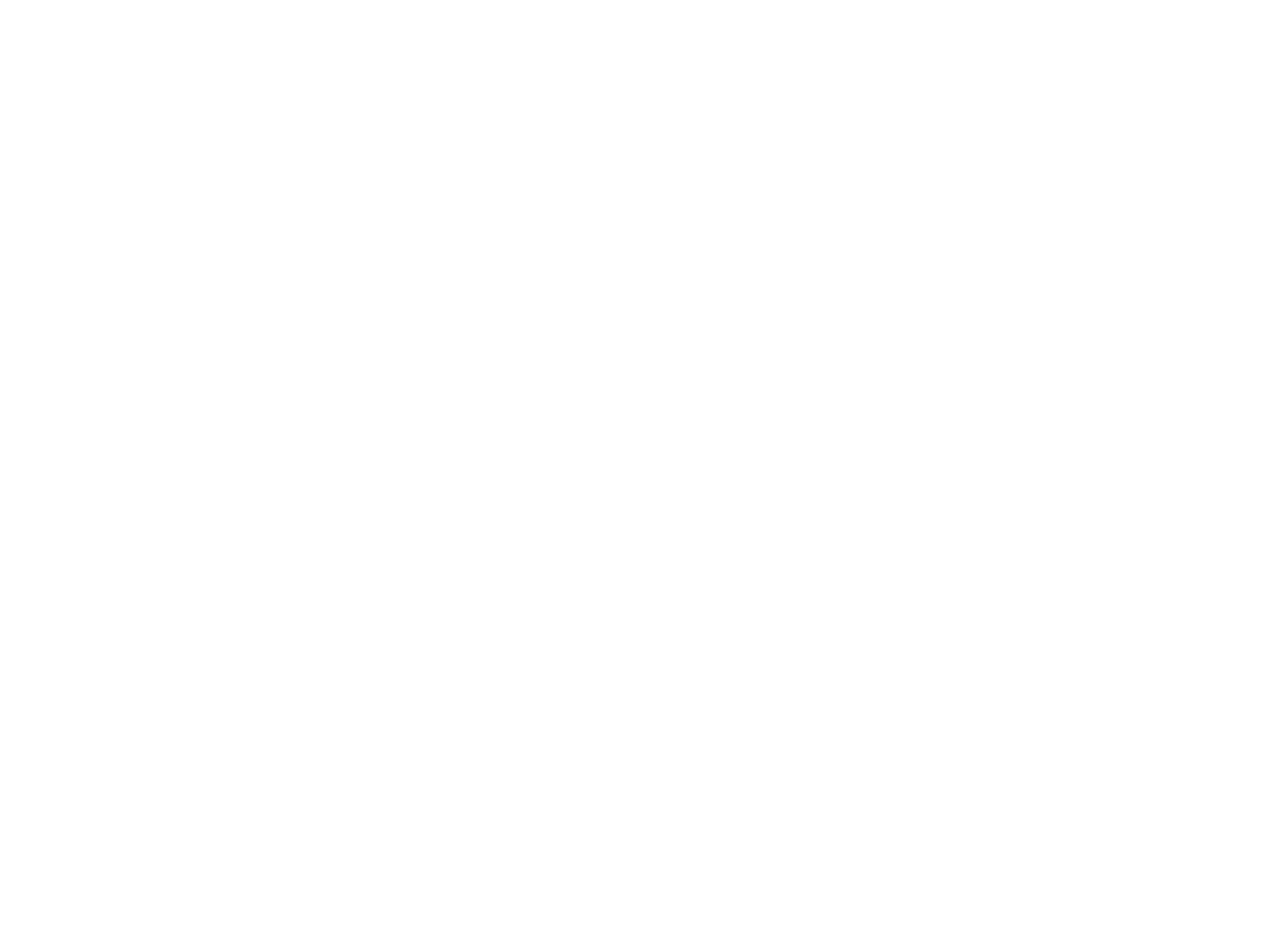
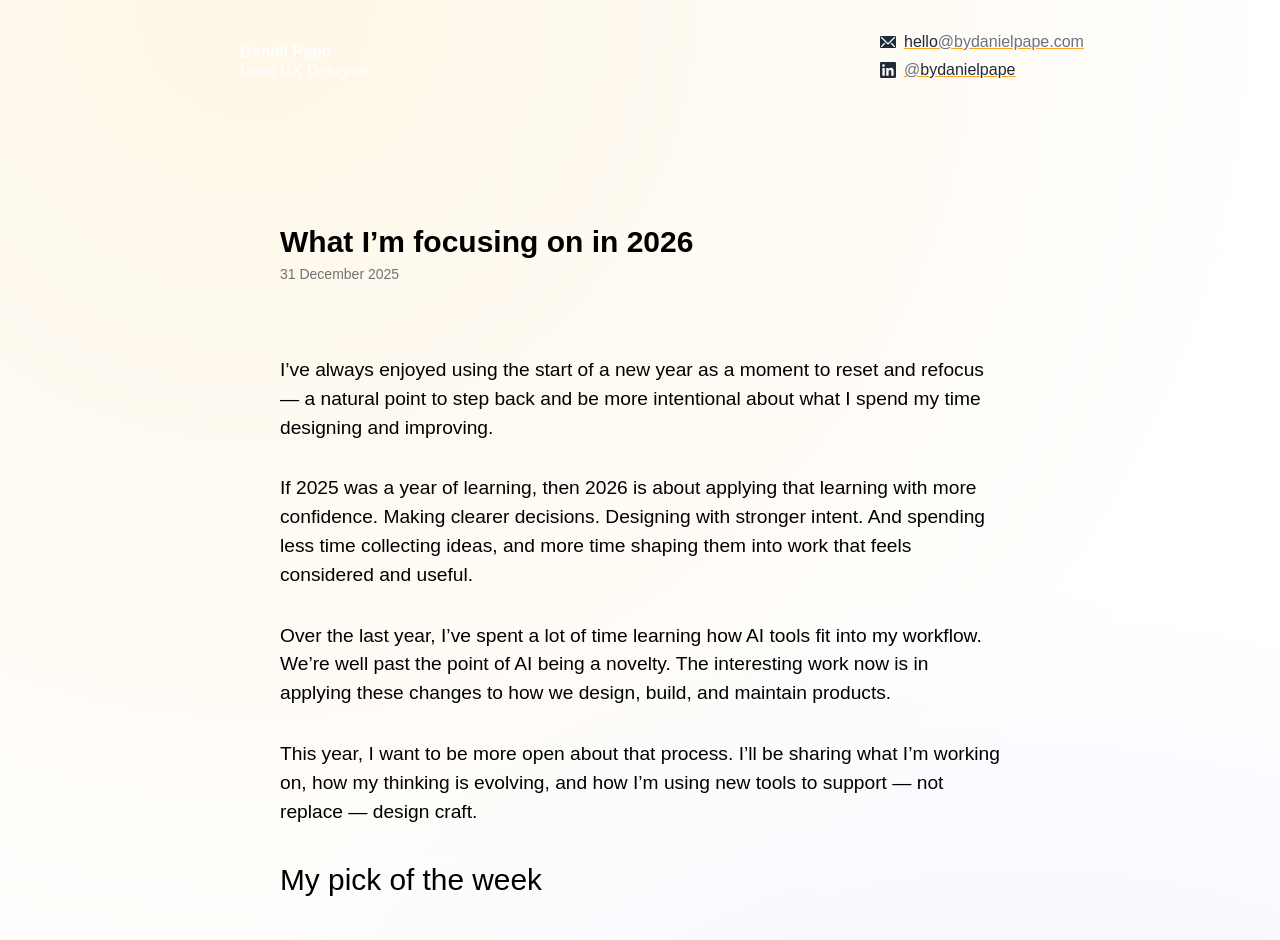
Before and after one commit to danielpape/danielpape.co.uk, a Next.js app: page /articles/2026-focus in a window 1280 px wide. Before the commit this address had no page. Shown: the top 940 px of the page. Before the commit the page ends 800 px from the top, so only its background shows below. Built offline with nearby package versions, Linux system fonts and the light colour scheme.

Commit message:
Added first blog post and updated blog styling

```diff
--- /dev/null
+++ b/content/blog/2026-focus.md
@@ -0,0 +1,24 @@
+---
+title: "What I’m focusing on in 2026"
+date: "2025-12-31"
+description: "A reflection on applying design learning with more intent in 2026, and navigating new tools without losing craft."
+tags: ["design", "ux", "ai", "process"]
+---
+
+I’ve always enjoyed using the start of a new year as a moment to reset and refocus — a natural point to step back and be more intentional about what I spend my time designing and improving.
+
+If 2025 was a year of learning, then 2026 is about applying that learning with more confidence. Making clearer decisions. Designing with stronger intent. And spending less time collecting ideas, and more time shaping them into work that feels considered and useful.
+
+Over the last year, I’ve spent a lot of time learning how AI tools fit into my workflow. We’re well past the point of AI being a novelty. The interesting work now is in applying these changes to how we design, build, and maintain products.
+
+This year, I want to be more open about that process. I’ll be sharing what I’m working on, how my thinking is evolving, and how I’m using new tools to support — not replace — design craft.
+
+## My pick of the week
+
+One thing I’ve enjoyed this week is _Adam’s Morning Walk_, a podcast by Adam Wathan, creator of Tailwind CSS.
+
+If you’re interested in web styling, product design, or running a design-led business, it’s well worth a listen. Adam is refreshingly open about the realities of building and sustaining a developer-focused product in 2025.
+
+A recent episode stood out where Adam talks candidly about how LLM-generated code has challenged Tailwind’s monetisation strategy, and the different approaches they’ve explored in response. It’s a thoughtful look at how quickly our tools are evolving, and how design-led products need to adapt to the realities of running a business.
+
+I’ll be sharing more as the year unfolds. If you’re also figuring out how to balance new tools with thoughtful design, I hope something here feels useful.
--- a/pages/articles/[slug].tsx
+++ b/pages/articles/[slug].tsx
@@ -5,6 +5,7 @@
 import { getAllPosts, getPostBySlug } from "@/lib/posts";
 import React from "react";
 import Navigation from "../../components/sections/Navigation";
+import Footer from "../../components/sections/Footer";
 
 export const getStaticPaths: GetStaticPaths = async () => {
   const posts = getAllPosts();
@@ -76,32 +77,26 @@
         />
       </Head>
       <Navigation />
-      <main className="mx-auto max-w-3xl px-6 py-12">
-        <article>
+      <main className="mx-auto max-w-3xl px-6 py-12 page">
+        <article className="page__article">
           <header className="mb-10">
             <h1 className="text-3xl font-semibold">{post.frontmatter.title}</h1>
-            <div className="mt-3 text-sm text-neutral-500">
+            <div className="mt-1 text-sm text-neutral-500">
               {new Date(post.frontmatter.date).toLocaleDateString("en-GB", {
                 year: "numeric",
                 month: "long",
                 day: "numeric",
               })}
             </div>
-            {post.frontmatter.description ? (
-              <p className="mt-4 text-neutral-700">
-                {post.frontmatter.description}
-              </p>
-            ) : null}
           </header>
 
           {/* If you use Tailwind Typography, apply `prose` here */}
-          <div className="prose prose-neutral max-w-none dark:prose-invert">
-            <ReactMarkdown remarkPlugins={[remarkGfm]}>
-              {post.content}
-            </ReactMarkdown>
-          </div>
+          <ReactMarkdown remarkPlugins={[remarkGfm]}>
+            {post.content}
+          </ReactMarkdown>
         </article>
       </main>
+      <Footer />
     </>
   );
 }
--- a/pages/articles/index.tsx
+++ b/pages/articles/index.tsx
@@ -3,6 +3,7 @@
 import { getAllPosts } from "@/lib/posts";
 import React from "react";
 import Navigation from "../../components/sections/Navigation";
+import Footer from "../../components/sections/Footer";
 
 export async function getStaticProps() {
   const posts = getAllPosts();
@@ -109,6 +110,7 @@
           ))}
         </ul>
       </main>
+      <Footer />
     </>
   );
 }
--- a/pages/index.js
+++ b/pages/index.js
@@ -57,7 +57,7 @@
           }}
         />
       </Head>
-      <main className="dark:bg-slate-800">
+      <main>
         <Navigation />
         <Splash />
         <Grid />
--- a/styles/globals.css
+++ b/styles/globals.css
@@ -18,11 +18,30 @@
     #ffffff;
 }
 
+main {
+  min-height: 90vh;
+}
+
 .icon {
   fill: #000;
 }
 
 @media (prefers-color-scheme: dark) {
+  body {
+    background: radial-gradient(
+        circle at 20% 0,
+        rgba(253, 187, 61, 0.12),
+        transparent 25%
+      ),
+      radial-gradient(
+        circle at 80% 100%,
+        rgba(120, 154, 255, 0.18),
+        transparent 45%
+      ),
+      #020617;
+    color: #fff;
+  }
+
   .icon {
     fill: #fff;
   }
@@ -31,16 +50,10 @@
 /* MARQUE */
 .marque {
   line-height: 1.2;
-
+  color: #fff;
   :hover {
     transition: all 0.4s ease-in-out;
     color: var(--text-muted, #4b5563);
-  }
-}
-
-@media (prefers-color-scheme: dark) {
-  .marque {
-    color: #fff;
   }
 }
 
@@ -178,6 +191,23 @@
   width: 80px;
 }
 
+.page {
+  display: flex;
+  flex-direction: column;
+}
+
+.page__article {
+  flex: 1;
+  display: flex;
+  flex-direction: column;
+  gap: 2rem;
+  font-size: 1.2rem;
+}
+
+.page__article > h2 {
+  font-size: 1.865rem;
+}
+
 @media (prefers-color-scheme: dark) {
   .intro-role {
     color: white;
```
Also changed, not shown: content/blog/my-first-post.md (deleted, +0 -10 lines).
